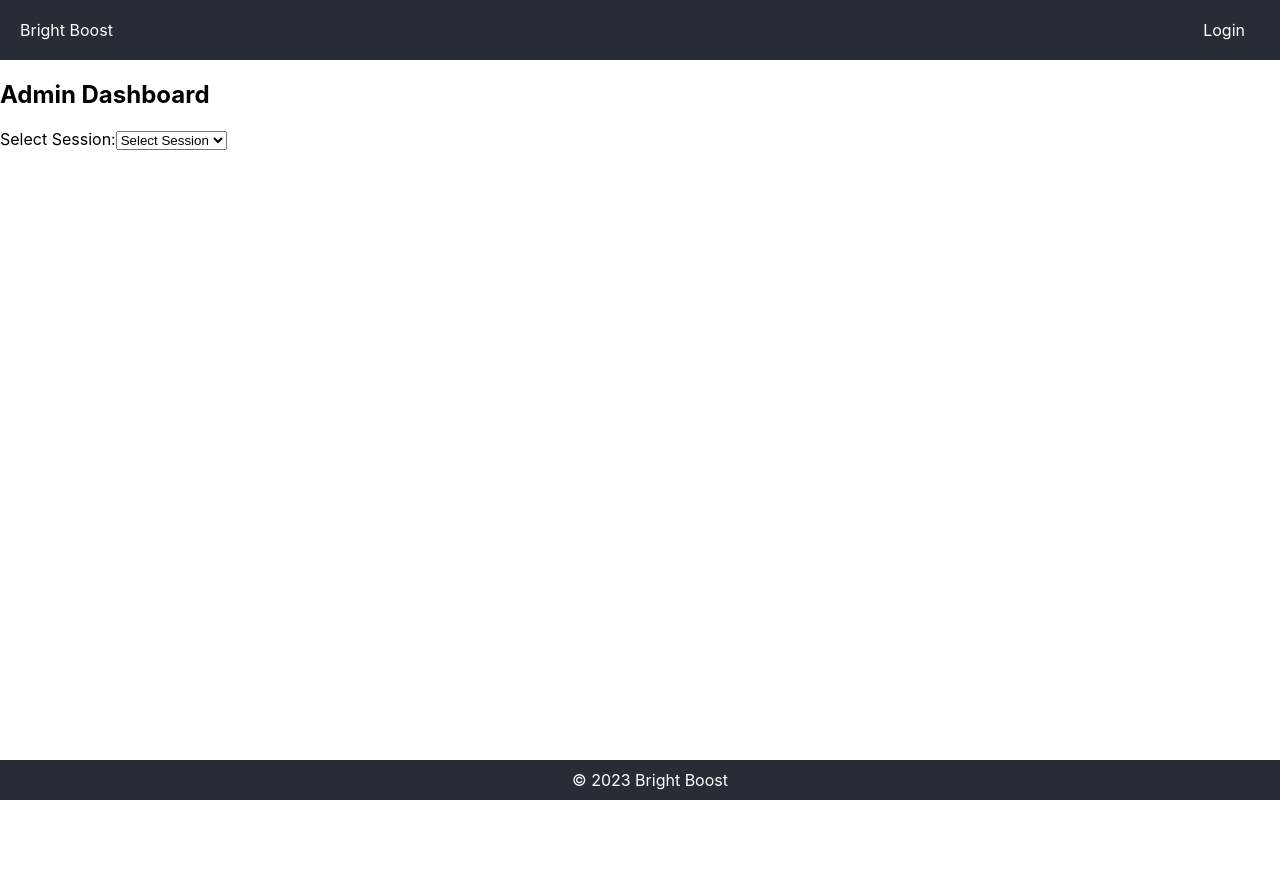
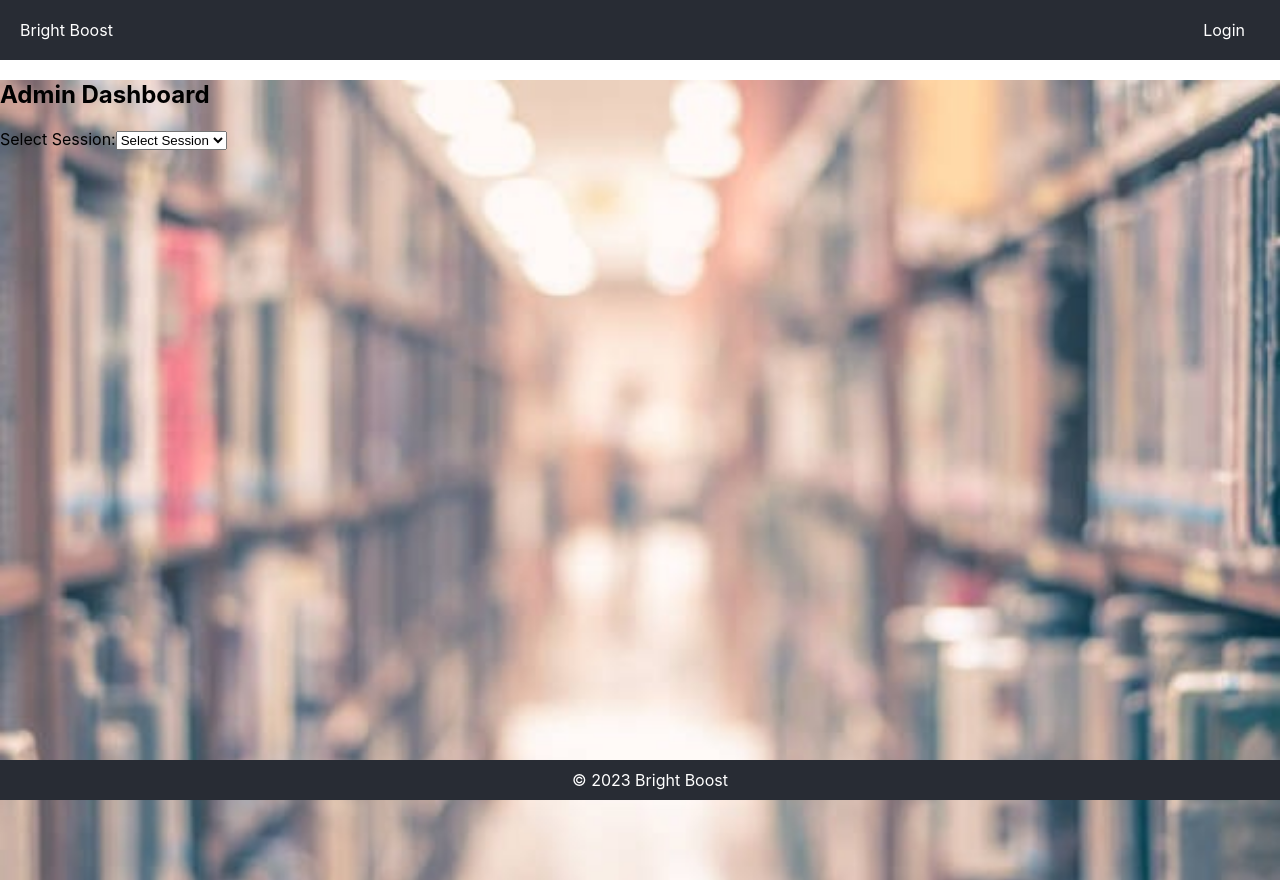
Before and after one commit to starshooter12345/brightboost_final, a React (Create React App) app in the folder Jamal_Front-end/: page /AdminDashboard/admin-dashboard in a window 1280 px wide. Before the commit the page ends 800 px from the top, so only its background shows below. Built offline with nearby package versions, Linux system fonts and the light colour scheme.

Commit message:
Have enabled the background image for all the pages

```diff
--- a/Jamal_Front-end/src/components/StudentRegistration.jsx
+++ b/Jamal_Front-end/src/components/StudentRegistration.jsx
@@ -1,6 +1,7 @@
 import React, { useState } from 'react';
 import { useHistory } from 'react-router-dom';
 import axios from 'axios';
+import backgroundImage from '../assets/images/secondphoto.jpg';
 
 function StudentRegistration() {
   const [formData, setFormData] = useState({
@@ -43,8 +44,15 @@ function StudentRegistration() {
     history.push('/login');
   };
 
+  const containerStyle = {
+    backgroundImage: `url(${backgroundImage})`,
+    backgroundSize: 'cover',  // This will ensure the image covers the entire container
+    backgroundRepeat: 'no-repeat',
+    height: '100vh'  // This will make sure it covers the full viewport height
+  };
+
   return (
-    <div>
+    <div style={containerStyle}>
       <h2>Student Registration</h2>
       <form onSubmit={handleSubmit}>
         <label>
--- a/Jamal_Front-end/src/components/TutorRegistration.jsx
+++ b/Jamal_Front-end/src/components/TutorRegistration.jsx
@@ -174,6 +174,7 @@
 import React, { useState } from 'react';
 import { useHistory } from 'react-router-dom';
 import axios from 'axios';
+import backgroundImage from '../assets/images/secondphoto.jpg';
 
 function TutorRegistration() {
   const [formData, setFormData] = useState({
@@ -233,8 +234,15 @@ function TutorRegistration() {
     }
   };
 
+  const containerStyle = {
+    backgroundImage: `url(${backgroundImage})`,
+    backgroundSize: 'cover',  // This will ensure the image covers the entire container
+    backgroundRepeat: 'no-repeat',
+    height: '100vh'  // This will make sure it covers the full viewport height
+  };
+
   return (
-    <div>
+    <div style={containerStyle}>
       <h2>Tutor Registration</h2>
       <form onSubmit={handleSubmit}>
         <label>Name:<input type="text" name="name" value={formData.name} onChange={handleChange} required /></label>
--- a/Jamal_Front-end/src/components/pages/AdminDashboard/AdminDashboard.jsx
+++ b/Jamal_Front-end/src/components/pages/AdminDashboard/AdminDashboard.jsx
@@ -1,7 +1,7 @@
 
 import React, { useState } from 'react';
 import axios from 'axios';
-
+import backgroundImage from '../../../assets/images/secondphoto.jpg';
 const AdminDashboard = () => {
   const [session, setSession] = useState('');
   const [questionCount, setQuestionCount] = useState(0);
@@ -30,8 +30,15 @@ const AdminDashboard = () => {
     }
   };
 
+  const containerStyle = {
+    backgroundImage: `url(${backgroundImage})`,
+    backgroundSize: 'cover',  // This will ensure the image covers the entire container
+    backgroundRepeat: 'no-repeat',
+    height: '100vh'  // This will make sure it covers the full viewport height
+  };
+
   return (
-    <div>
+    <div style={containerStyle}>
       <h2>Admin Dashboard</h2>
 
       <label>
--- a/Jamal_Front-end/src/components/pages/students/AskQuestion.jsx
+++ b/Jamal_Front-end/src/components/pages/students/AskQuestion.jsx
@@ -2,6 +2,7 @@
 
 import React, { useState } from 'react';
 import axios from 'axios';
+import backgroundImage from '../../../assets/images/secondphoto.jpg';
 
 function AskQuestion() {
   const [subject, setSubject] = useState('');
@@ -38,8 +39,15 @@ function AskQuestion() {
   }
   }
 
+  const containerStyle = {
+    backgroundImage: `url(${backgroundImage})`,
+    backgroundSize: 'cover',  // This will ensure the image covers the entire container
+    backgroundRepeat: 'no-repeat',
+    height: '100vh'  // This will make sure it covers the full viewport height
+  };
+
   return (
-    <div>
+    <div style={containerStyle}>
        <button onClick={fetchTutors}>View tutor availability</button>
        {tutors.length > 0 && (
         <div>
--- a/Jamal_Front-end/src/components/pages/students/StudentLayout.jsx
+++ b/Jamal_Front-end/src/components/pages/students/StudentLayout.jsx
@@ -2,13 +2,21 @@ import React from 'react';
 import { Route, Switch, useRouteMatch } from 'react-router-dom';
 import StudentSideNav from './StudentSideNav';
 import AskQuestion from './AskQuestion';
+import backgroundImage from '../../../assets/images/secondphoto.jpg';
 // Import other components as per your routes
 
 function StudentLayout() {
   let { path } = useRouteMatch();
 
+  const containerStyle = {
+    backgroundImage: `url(${backgroundImage})`,
+    backgroundSize: 'cover',  // This will ensure the image covers the entire container
+    backgroundRepeat: 'no-repeat',
+    height: '100vh'  // This will make sure it covers the full viewport height
+  };
+
   return (
-    <div>
+    <div style={containerStyle}>
       <StudentSideNav />
       <div>
         <Switch>
--- a/Jamal_Front-end/src/components/pages/tutors/SessionDetails.jsx
+++ b/Jamal_Front-end/src/components/pages/tutors/SessionDetails.jsx
@@ -1,5 +1,6 @@
 import React, { useState } from 'react';
 import axios from 'axios';
+import backgroundImage from '../../../assets/images/secondphoto.jpg';
 
 function SessionDetails() {
     const [subject, setSubject] = useState('');
@@ -71,8 +72,15 @@ function SessionDetails() {
         }
     };
 
+    const containerStyle = {
+        backgroundImage: `url(${backgroundImage})`,
+        backgroundSize: 'cover',  // This will ensure the image covers the entire container
+        backgroundRepeat: 'no-repeat',
+        height: '100vh'  // This will make sure it covers the full viewport height
+      };
+
     return (
-        <div>
+        <div style={containerStyle}>
             <h2>Session Details</h2>
 
             <label>
--- a/Jamal_Front-end/src/components/pages/tutors/TutorLayout.jsx
+++ b/Jamal_Front-end/src/components/pages/tutors/TutorLayout.jsx
@@ -1,5 +1,6 @@
 import React from 'react';
 import TutorSideNav from './pages/tutors/TutorSideNav';
+
 
 const TutorLayout = ({ children }) => {
   return (
--- a/Jamal_Front-end/src/components/pages/tutors/TutorSideNav.css
+++ b/Jamal_Front-end/src/components/pages/tutors/TutorSideNav.css
@@ -1,4 +1,5 @@
 /* Resetting styles for the navigation list */
+
 .tutorLayout ul {
     list-style-type: none; /* Removes bullet points */
     padding: 0; /* Removes default padding */
--- a/Jamal_Front-end/src/components/pages/tutors/TutorSideNav.jsx
+++ b/Jamal_Front-end/src/components/pages/tutors/TutorSideNav.jsx
@@ -1,10 +1,19 @@
 import React from 'react';
 import { Link } from 'react-router-dom';
 import './TutorSideNav.css';
+import backgroundImage from '../../../assets/images/secondphoto.jpg';
+
+const containerStyle = {
+  backgroundImage: `url(${backgroundImage})`,
+  backgroundSize: 'cover',  // This will ensure the image covers the entire container
+  backgroundRepeat: 'no-repeat',
+  height: '100vh'  // This will make sure it covers the full viewport height
+};
 
 function TutorSideNav() {
   return (
-    <nav className="tutorLayout">
+
+    <nav className="tutorLayout" style={containerStyle}>
       <ul>
         <li><Link to="/tutors/session-details">Session Details</Link></li>
         <li><Link to="/tutors/view-questions">View & Log Questions</Link></li>
--- a/Jamal_Front-end/src/components/pages/tutors/ViewQuestions.jsx
+++ b/Jamal_Front-end/src/components/pages/tutors/ViewQuestions.jsx
@@ -1,5 +1,6 @@
 import React, { useState, useEffect } from 'react';
 import axios from 'axios';
+import backgroundImage from '../../../assets/images/secondphoto.jpg';
 
 function ViewQuestions() {
   const [expertise, setExpertise] = useState('');
@@ -25,8 +26,17 @@ function ViewQuestions() {
     fetchQuestions();
   }, [expertise]); // Re-fetch questions when expertise changes
 
+
+  const containerStyle = {
+    backgroundImage: `url(${backgroundImage})`,
+    backgroundSize: 'cover',  // This will ensure the image covers the entire container
+    backgroundRepeat: 'no-repeat',
+    height: '100vh'  // This will make sure it covers the full viewport height
+  };
+
+
   return (
-    <div>
+    <div style={containerStyle}>
       <h2>View Questions</h2>
       <label>
         Your Expertise:
```
Also changed, not shown: Jamal_Front-end/src/components/pages/students/TutorAvailability.jsx (+9 -1 lines).
